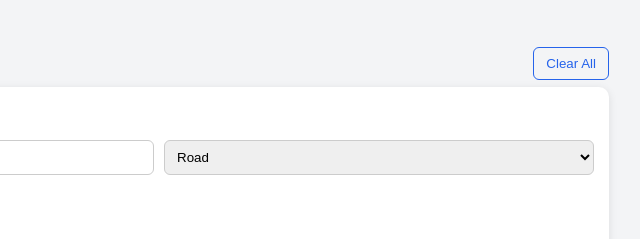
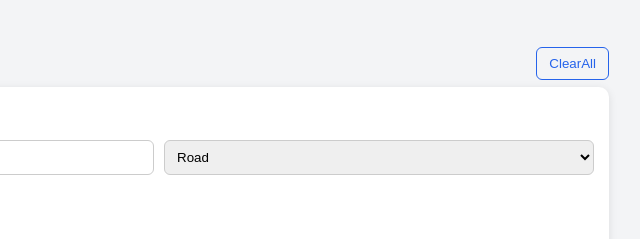
Before and after one commit to sidharthamahendra/civictrack2, a plain HTML site: page index.html in a window 1280 px wide. Shown: the top 239 px of the page, 481-1121 px from the left. Drawn offline with Linux system fonts and the light colour scheme.

Commit message:
Update index.html

```diff
--- a/index.html
+++ b/index.html
@@ -10,7 +10,7 @@
   <div class="container">
     <header>
       <h1>CivicTrack</h1>
-      <button id="clearBtn" class="ghost small">Clear All</button>
+      <button id="clearBtn" class="ghost small">ClearAll</button>
     </header>
 
     <section class="card">
```
